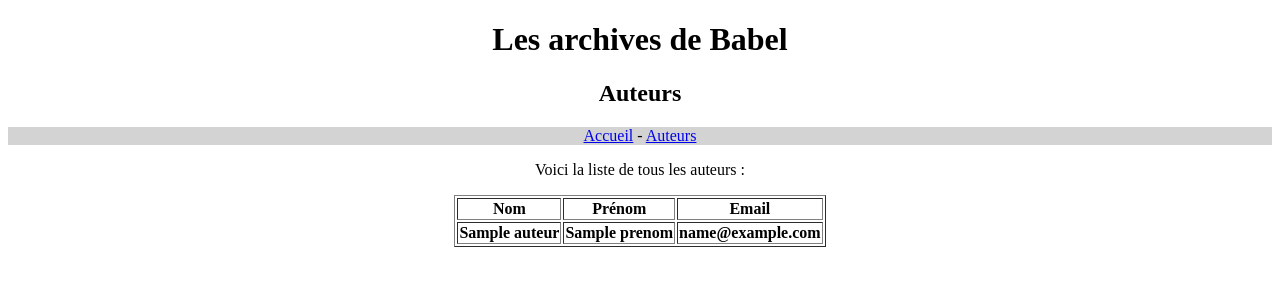
After one commit to Pharrel-06/Projet_BDD, a Flask app: page /auteur in a window 1280 px wide. The commit adds this page. Shown: the top 300 px of the page. Run offline with Flask 3, Linux system fonts and the light colour scheme; a database or web service that is not in the repository returns one stand-in record (values such as "Sample title"); lists and menus that the app fills with data are empty; some libraries are stand-ins or nearby versions.

Commit message:
ajout page avec tout les auteur et début de formulaire de recherche

```diff
--- a/Site_BDD/main.py
+++ b/Site_BDD/main.py
@@ -1,11 +1,29 @@
 import random
 from flask import Flask, render_template, request, redirect, url_for, session
+import db
+import psycopg2
 
 app = Flask(__name__)
 
-@app.route("/acceuil")
-def acceuil():
-    return render_template("acceuil.html")
+@app.route("/accueil")
+def accueil():
+    return render_template("accueil.html")
+
+@app.route("/recherche")
+def recherche():
+    critere_recherche = ["auteur", "domaine", "langue", "année publication", "revue", "laboratoire"]
+    return render_template("recherche.html", critere_recherche = critere_recherche)
+
+
+# Exemple simple d'affichage des auteurs
+@app.route("/auteur")
+def auteur():
+    with db.connect() as conn:
+        with conn.cursor() as cur:
+            cur.execute("SELECT * FROM auteur NATURAL JOIN personne")
+            resultat = cur.fetchall()
+
+    return render_template("auteur.html", lst_auteur = resultat)
 
 
 if __name__ == '__main__':
--- a/Site_BDD/templates/acceuil.html
+++ b/Site_BDD/templates/accueil.html
@@ -4,12 +4,12 @@
 
 <header>
   <h1 style="text-align:center"> Les archives de Babel </h1>
-  <h2 style="text-align:center"> Acceuil </h2>
+  <h2 style="text-align:center"> Accueil </h2>
 </header>
 
 <nav style="text-align:center; background-color:LightGray">
   <a href="accueil">Accueil</a> -
-  <a href="pagesurdemande">Recherche</a> -
+  <a href="auteur">Auteurs</a>
 </nav>
 
 <p style="text-align:center">
--- /dev/null
+++ b/Site_BDD/templates/auteur.html
@@ -0,0 +1,44 @@
+<!doctype html>
+<html>
+<title>Auteurs</title>
+
+<header>
+  <h1 style="text-align:center"> Les archives de Babel </h1>
+  <h2 style="text-align:center"> Auteurs </h2>
+</header>
+
+<nav style="text-align:center; background-color:LightGray">
+  <a href="accueil">Accueil</a> -
+  <a href="auteur">Auteurs</a>
+</nav>
+
+<p style="text-align:center">
+  Voici la liste de tous les auteurs :
+  <br>
+
+  <table border="1" align="center">
+
+    <thead>
+        <tr>
+            <th scope="col">Nom</th>
+            <th scope="col">Prénom</th>
+            <th scope="col">Email</th>
+        </tr>
+    </thead>
+    <tbody>
+        {% for auteur in lst_auteur %}
+        <tr>
+            <th scope="row">{{auteur.nom}}</th>
+            <th scope="row">{{auteur.prenom}}</th>
+            <th scope="row">{{auteur.email}}</th>
+        </tr>
+
+        {% endfor %}
+    </tbody>
+
+  </table>
+</p>
+
+
+
+</html>
```
Also changed, not shown: Site_BDD/templates/recherche.html (added, +35 -0 lines).
